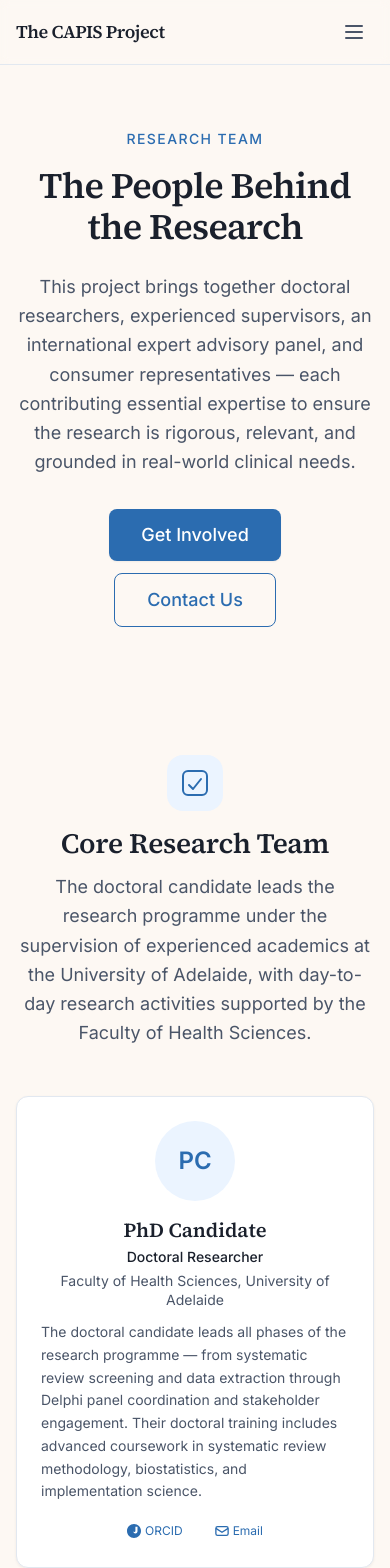
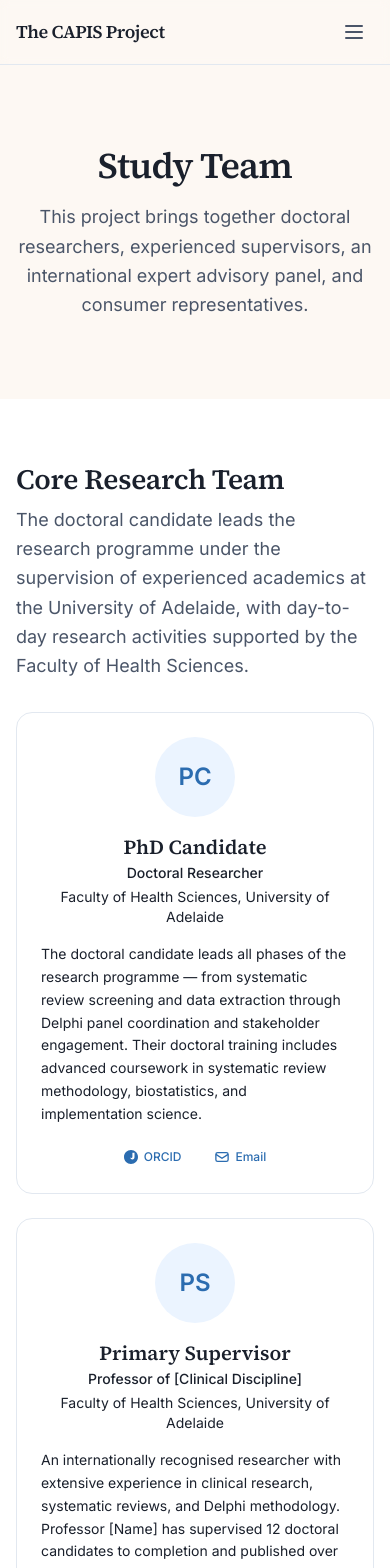
Before and after one commit to LoaizaBetancur/CAPIS-Project-Website, a Next.js app: page /team in a window 390 px wide. Shown: the top 1568 px of the page. Built offline with nearby package versions, Linux system fonts and the light colour scheme.

Commit message:
Update page.tsx

```diff
--- a/app/team/page.tsx
+++ b/app/team/page.tsx
@@ -1,174 +1,58 @@
 import { Metadata } from "next";
-import HeroSection from "@/components/HeroSection";
 import SectionWrapper from "@/components/SectionWrapper";
-import Card from "@/components/Card";
-import Button from "@/components/Button";
-import { heroContent, teamCategories } from "@/lib/data/team";
+import TeamCard from "@/components/TeamCard";
+import { coreTeam, advisoryPanel, consumerReps } from "@/lib/data/team";
 
 export const metadata: Metadata = {
-  title: "Research Team",
-  description:
-    "Meet the researchers, supervisors, international expert advisory panel, and consumer representatives behind this multi-phase PhD research project.",
-  openGraph: {
-    title: "Research Team — PhD Research Project",
-    description:
-      "Core research team, international expert advisory panel, and consumer representatives: the people driving this research programme.",
-  },
+  title: "Study Team",
+  description: "Meet the people behind the CAPIS project.",
 };
-
-function getCategoryIcon(category: "core" | "advisory" | "consumer"): string {
-  switch (category) {
-    case "core":
-      return `<svg width="28" height="28" viewBox="0 0 28 28" fill="none" aria-hidden="true"><rect x="2" y="2" width="24" height="24" rx="5" fill="var(--color-accent-soft)" stroke="var(--color-accent)" stroke-width="2"/><path d="M8 16l4 4 8-10" stroke="var(--color-accent)" stroke-width="2" stroke-linecap="round" stroke-linejoin="round"/></svg>`;
-    case "advisory":
-      return `<svg width="28" height="28" viewBox="0 0 28 28" fill="none" aria-hidden="true"><circle cx="10" cy="14" r="6" fill="var(--color-accent-soft)" stroke="var(--color-accent)" stroke-width="2"/><circle cx="18" cy="14" r="6" fill="var(--color-accent-soft)" stroke="var(--color-accent)" stroke-width="2"/><circle cx="14" cy="7" r="6" fill="var(--color-accent-soft)" stroke="var(--color-accent)" stroke-width="2"/></svg>`;
-    case "consumer":
-      return `<svg width="28" height="28" viewBox="0 0 28 28" fill="none" aria-hidden="true"><circle cx="14" cy="12" r="7" fill="var(--color-accent-soft)" stroke="var(--color-accent)" stroke-width="2"/><path d="M5 26c0-5 4-9 9-9s9 4 9 9" fill="var(--color-accent-soft)" stroke="var(--color-accent)" stroke-width="2"/></svg>`;
-  }
-}
 
 export default function TeamPage() {
   return (
     <>
-      {/* ── Hero ── */}
-      <HeroSection
-        eyebrow={heroContent.eyebrow}
-        title={heroContent.title}
-        subtitle={heroContent.subtitle}
-        primaryCta={heroContent.primaryCta}
-        secondaryCta={heroContent.secondaryCta}
-      />
-
-      {/* ── Team Categories ── */}
-      {teamCategories.map((category, catIdx) => (
-        <SectionWrapper
-          key={category.heading}
-          id={category.heading.toLowerCase().replace(/\s+/g, "-")}
-          background={catIdx % 2 === 1 ? "surface" : "bg"}
-          spacing="lg"
-        >
-          <div className="mx-auto max-w-2xl text-center mb-12">
-            <div
-              className="mb-4 inline-flex h-14 w-14 items-center justify-center rounded-xl bg-accent-soft"
-              dangerouslySetInnerHTML={{
-                __html: getCategoryIcon(
-                  category.members[0]?.category ?? "core"
-                ),
-              }}
-            />
-            <h2 className="font-display text-display-md mb-3">
-              {category.heading}
-            </h2>
+      <SectionWrapper background="bg" spacing="xl">
+        <div className="mx-auto max-w-prose text-center">
+          <h1 className="text-display-lg mb-4">Study Team</h1>
           <p className="text-lead text-text-muted">
-              {category.description}
+            This project brings together doctoral researchers, experienced supervisors,
+            an international expert advisory panel, and consumer representatives.
           </p>
         </div>
+      </SectionWrapper>
 
-          {/* Profile cards */}
+      <SectionWrapper id="core" background="surface">
+        <div className="mx-auto max-w-content">
+          <h2 className="text-display-md mb-2">{coreTeam.heading}</h2>
+          <p className="text-lead text-text-muted mb-8">{coreTeam.description}</p>
           <div className="grid gap-6 sm:grid-cols-2 lg:grid-cols-3">
-            {category.members.map((member) => (
-              <Card key={member.name}>
-                <div className="flex flex-col items-center text-center">
-                  {/* Monogram avatar */}
-                  <div className="mb-4 flex h-20 w-20 items-center justify-center rounded-full bg-accent-soft text-2xl font-bold text-accent">
-                    {member.name
-                      .split(" ")
-                      .map((w) => w[0])
-                      .join("")}
-                  </div>
-
-                  <h3 className="font-display text-display-sm mb-1">
-                    {member.name}
-                  </h3>
-                  <p className="text-sm font-medium text-text mb-1">
-                    {member.role}
-                  </p>
-                  <p className="text-caption mb-3">
-                    {member.affiliation}
-                  </p>
-
-                  {/* Bio */}
-                  <p className="text-caption text-left leading-relaxed mb-4">
-                    {member.bio}
-                  </p>
-
-                  {/* Meta links */}
-                  <div className="mt-auto flex items-center gap-3 text-xs">
-                    {member.orcid && (
-                      <a
-                        href={`https://orcid.org/${member.orcid}`}
-                        target="_blank"
-                        rel="noopener noreferrer"
-                        className="inline-flex items-center gap-1 rounded-full bg-accent-soft/70 px-2.5 py-1 text-accent transition-colors hover:bg-accent-soft"
-                      >
-                        <svg
-                          width="14"
-                          height="14"
-                          viewBox="0 0 24 24"
-                          fill="currentColor"
-                          aria-hidden="true"
-                        >
-                          <path d="M12 0C5.37 0 0 5.37 0 12s5.37 12 12 12 12-5.37 12-12S18.63 0 12 0zM7.2 4.8h3.6v7.2c0 1.2.6 1.8 1.8 1.8s1.8-.6 1.8-1.8V4.8h3.6v7.2c0 2.4-1.2 4.2-3.6 4.2s-3.6-1.8-3.6-4.2V4.8z" />
-                        </svg>
-                        ORCID
-                      </a>
-                    )}
-                    {member.email && (
-                      <a
-                        href={`mailto:${member.email}`}
-                        className="inline-flex items-center gap-1 rounded-full bg-accent-soft/70 px-2.5 py-1 text-accent transition-colors hover:bg-accent-soft"
-                      >
-                        <svg
-                          width="14"
-                          height="14"
-                          viewBox="0 0 16 16"
-                          fill="none"
-                          stroke="currentColor"
-                          strokeWidth="1.5"
-                          aria-hidden="true"
-                        >
-                          <rect
-                            x="1"
-                            y="3"
-                            width="14"
-                            height="10"
-                            rx="2"
-                          />
-                          <path d="M1 5l7 4.5L15 5" />
-                        </svg>
-                        Email
-                      </a>
-                    )}
+            {coreTeam.members.map((m) => (
+              <TeamCard key={m.name} member={m} />
+            ))}
           </div>
         </div>
-              </Card>
+      </SectionWrapper>
+
+      <SectionWrapper id="advisory" background="bg">
+        <div className="mx-auto max-w-content">
+          <h2 className="text-display-md mb-2">{advisoryPanel.heading}</h2>
+          <p className="text-lead text-text-muted mb-8">{advisoryPanel.description}</p>
+          <div className="grid gap-6 sm:grid-cols-2 lg:grid-cols-3">
+            {advisoryPanel.members.map((m) => (
+              <TeamCard key={m.name} member={m} />
             ))}
           </div>
+        </div>
       </SectionWrapper>
+
+      <SectionWrapper id="consumer" background="surface">
+        <div className="mx-auto max-w-content">
+          <h2 className="text-display-md mb-2">{consumerReps.heading}</h2>
+          <p className="text-lead text-text-muted mb-8">{consumerReps.description}</p>
+          <div className="grid gap-6 sm:grid-cols-2 lg:grid-cols-3">
+            {consumerReps.members.map((m) => (
+              <TeamCard key={m.name} member={m} />
             ))}
-
-      {/* ── Join the Team CTA ── */}
-      <SectionWrapper
-        background="accent-soft"
-        spacing="lg"
-      >
-        <div className="mx-auto max-w-2xl text-center">
-          <h2 className="font-display text-display-md mb-4">
-            Interested in Contributing?
-          </h2>
-          <p className="text-lead mb-8">
-            We are actively recruiting Delphi panel members across clinical
-            disciplines. If you have expertise in the target domain and would
-            like to contribute to building consensus on core outcome measures,
-            we would welcome your involvement.
-          </p>
-          <div className="flex flex-col items-center justify-center gap-3 sm:flex-row">
-            <Button href="/get-involved" variant="primary">
-              Join the Panel
-            </Button>
-            <Button href="/contact" variant="secondary">
-              Contact the Team
-            </Button>
           </div>
         </div>
       </SectionWrapper>
```
Lines whose indentation alone changed are shown as unchanged.
